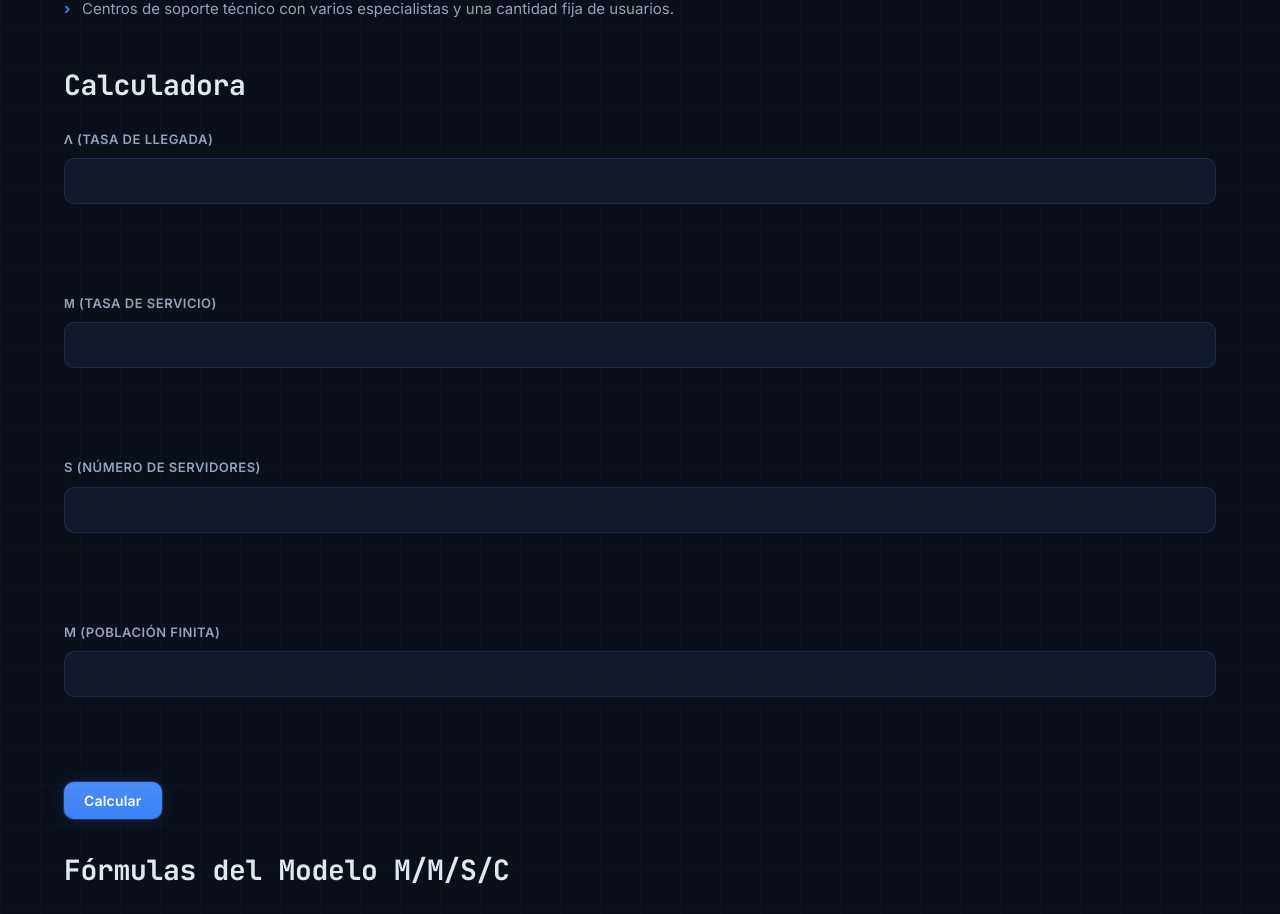
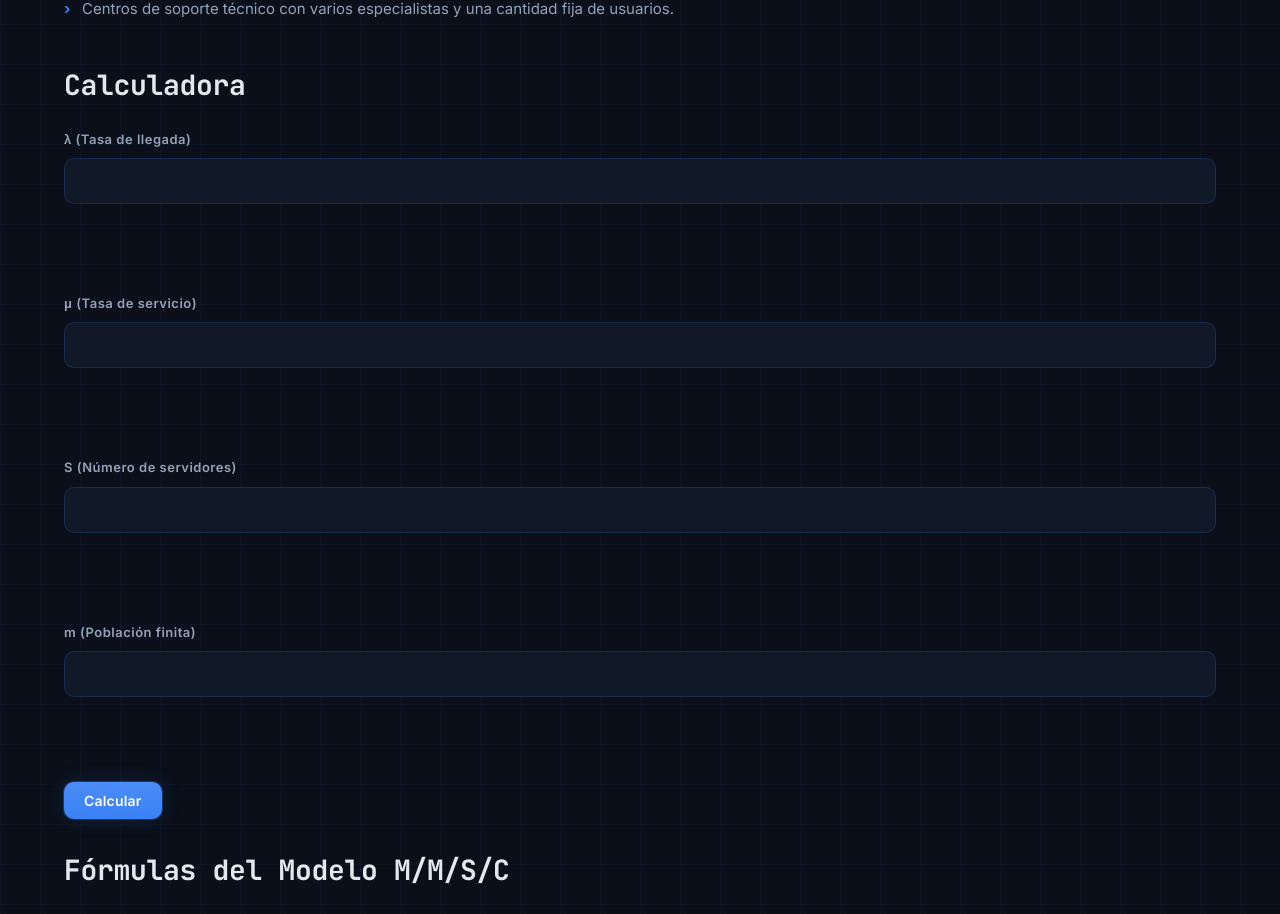
Before and after one commit to b-challco10/teoria_colas, a Next.js app: page /teoria-colas/mmsc in a window 1280 px wide. Shown: the part 1096-2010 px from the top of the page. Built offline with nearby package versions, Linux system fonts and the light colour scheme.

Commit message:
Arreglando

```diff
--- a/app/globals.css
+++ b/app/globals.css
@@ -406,7 +406,6 @@ label {
   font-weight: 600;
   font-size: 13px;
   letter-spacing: 0.5px;
-  text-transform: uppercase;
   color: var(--text-secondary);
 }
 
--- a/app/teoria-colas/mmsc/page.tsx
+++ b/app/teoria-colas/mmsc/page.tsx
@@ -165,7 +165,7 @@ export default function MMSCPage() {
       <br />
 
       <div>
-        <label>M (Población finita)</label>
+        <label>m (Población finita)</label>
 
         <br />
 
```
